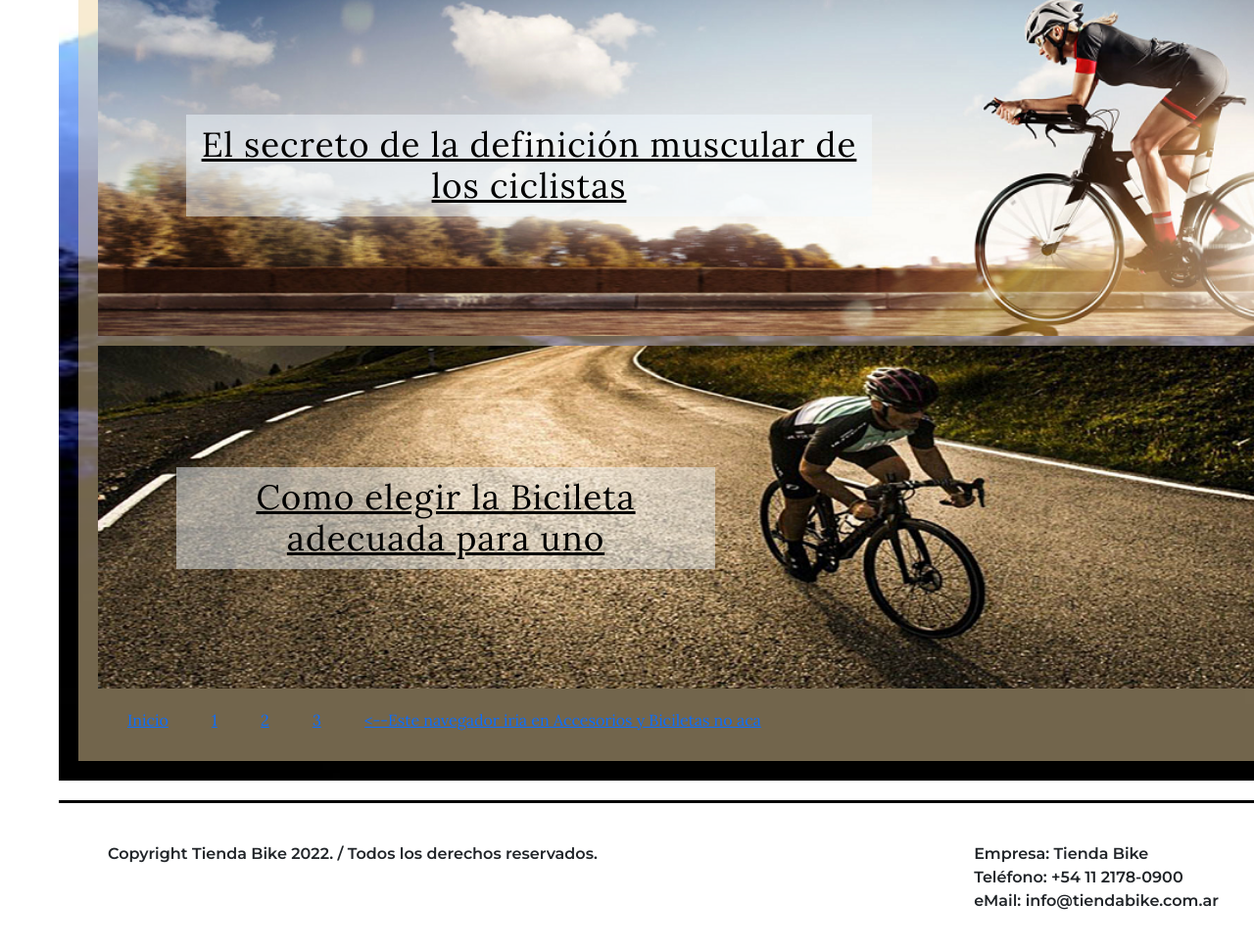
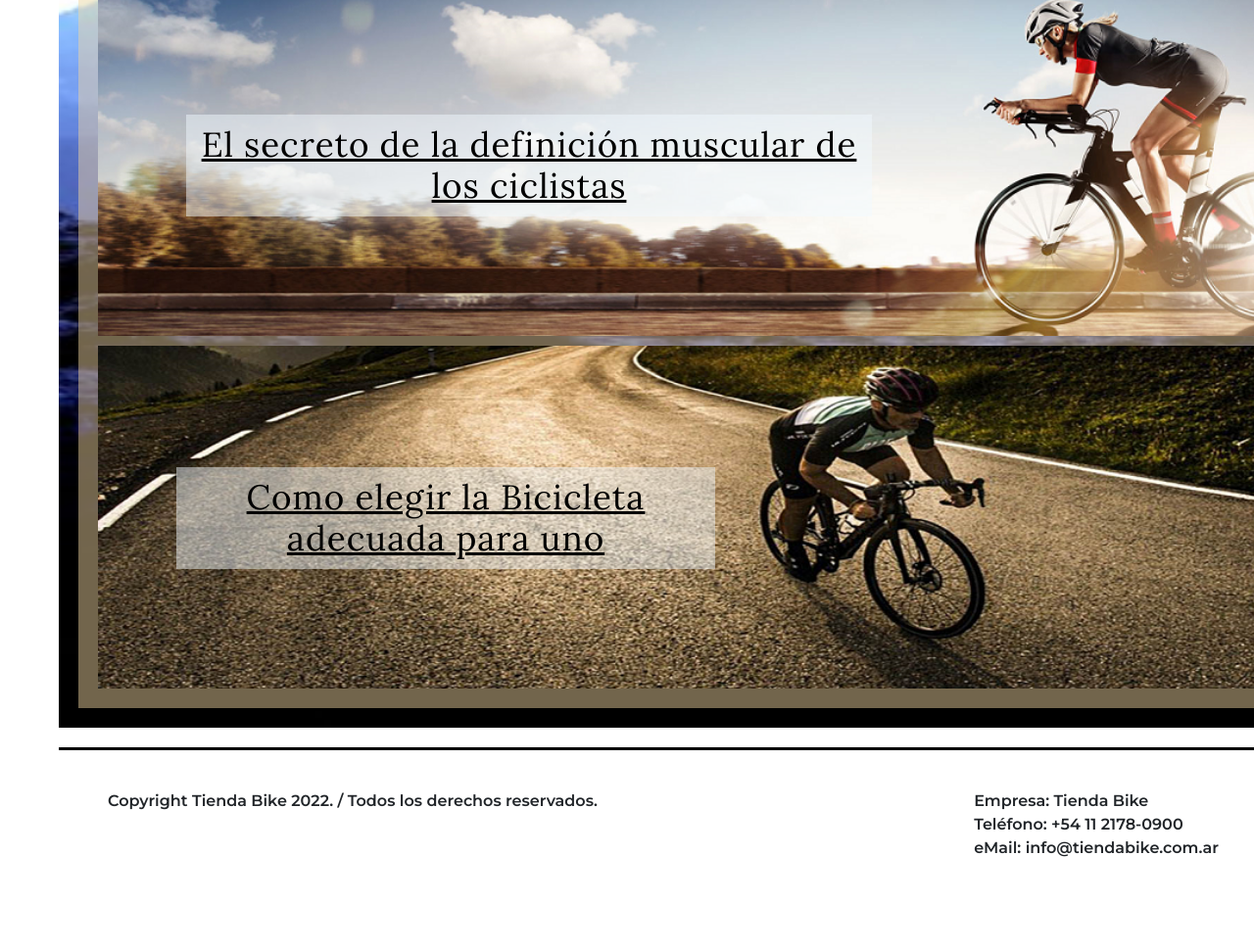
Before and after one commit to mvelarde86/TiendaBike, a plain HTML site: page index.html in a window 1280 px wide. Shown: the part 1629-2600 px from the top of the page at 98% size. Drawn offline with Linux system fonts and the light colour scheme.

Commit message:
Se quito el nav del contenedor cuerpo del index

```diff
--- a/index.html
+++ b/index.html
@@ -62,17 +62,10 @@
                 </article>
                 <article class="Articulo3">
                     <a href="https://biciurbana.com.ar/content/9-como-elegir-una-bicicleta" target="_blank" rel="noopener noreferrer">
-                        <h1>Como elegir la Bicileta adecuada para uno</h1>
+                        <h1>Como elegir la Bicicleta adecuada para uno</h1>
                      </a>
                 </article>
-                <nav class="contenedorNavegacion">
-                    <a href="#">Inicio</a>
-                    <a href="#">1</a>
-                    <a href="#">2</a>
-                    <a href="#">3</a>
-                    <a href="#"><--Este navegador iria en Accesorios y Biciletas no aca</a>
 
-                </nav>
             </div>
         </section>
 
```
